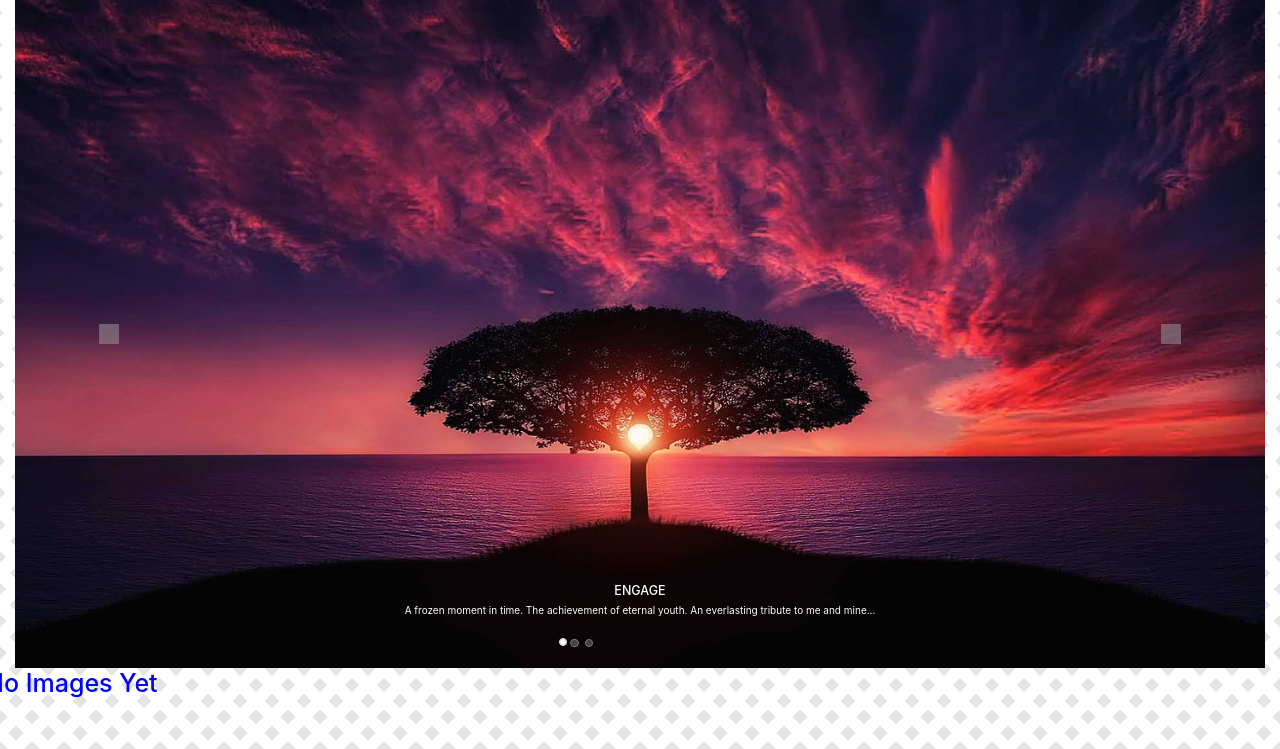
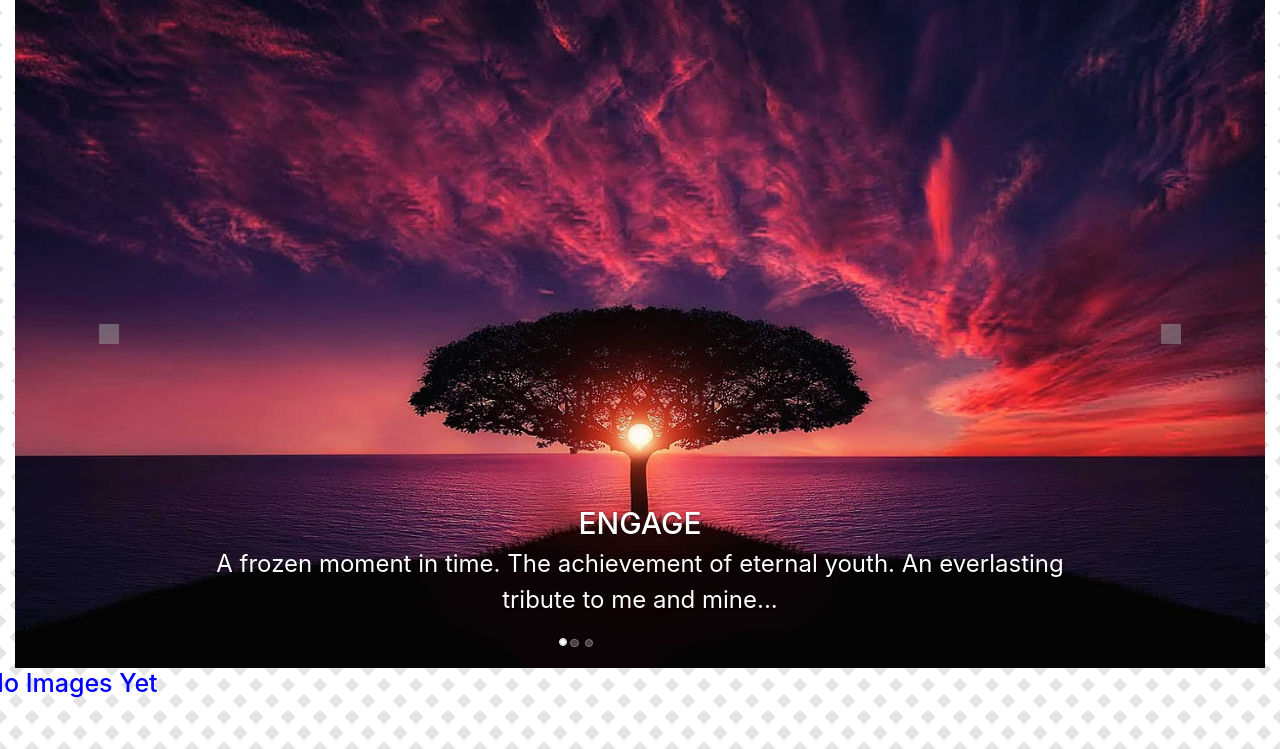
Before and after one commit to Omtatah/Album, a Django app: page / in a window 1280 px wide. Shown: the part 51-800 px from the top of the page. Run offline with Django 3.2, Linux system fonts and the light colour scheme; data that the repository does not hold is empty; some libraries are stand-ins or nearby versions; some web fonts are replaced; grey boxes are pictures that could not be loaded.

Commit message:
add some styles

```diff
--- a/PHOTOS/templates/PHOTOS/index.html
+++ b/PHOTOS/templates/PHOTOS/index.html
@@ -15,22 +15,22 @@
                 <div class="carousel-item active">
                   <img style='height:669px; width: 1300px' src="media/images/tree10.jpg" class="d-block w-100" alt="...">
                   <div class="carousel-caption d-none d-md-block">
-                    <h5>ENGAGE</h5>
-                    <p>A frozen moment in time. The achievement of eternal youth. An everlasting tribute to me and mine...</p>
+                    <h5 class='bigr'>ENGAGE</h5>
+                    <p class='big'>A frozen moment in time. The achievement of eternal youth. An everlasting tribute to me and mine...</p>
                   </div>
                 </div>
                 <div class="carousel-item">
                   <img style='height:669px; width: 1300px' src="media/images/notepad-3297994_1920.jpg" class="d-block w-100" alt="...">
-                  <div class="carousel-caption d-none d-md-block">
-                    <h5>EXPLORE</h5>
-                    <p>I came, I saw and despite all odds, I conqured. Now I rain supreme, crowned by this eternal ball of flame against the ink dark of dusk. None is yet to reach my grace...</p>
+                  <div id = 'blackie'class="carousel-caption d-none d-md-block">
+                    <h5 class='bigr'>EXPLORE</h5>
+                    <p class='big'>I came, I saw and despite all odds, I conqured. Now I rain supreme, crowned by this eternal ball of flame against the ink dark of dusk. None is yet to reach my grace...</p>
                   </div>
                 </div>
                 <div class="carousel-item">
                   <img style='height:669px; width: 1300px' src="media/images/vienna-2989785_1920.jpg" class="d-block w-100" alt="...">
                   <div class="carousel-caption d-none d-md-block">
-                    <h5>RELIVE</h5>
-                    <p>An ancient time teller defies life in this digital matrix it finds itself trapped in. Still, it offers no emotion. It remains gracious as if in full acceptance of it fate. Indeed, t'is the epitome of all that's bold and beautiful...</p>
+                    <h5 class='bigr'>RELIVE</h5>
+                    <p class='big'>An ancient time teller defies life in this digital matrix it finds itself trapped in. Still, it offers no emotion. It remains gracious as if in full acceptance of it fate. Indeed, t'is the epitome of all that's bold and beautiful...</p>
                   </div>
                 </div>
               </div>
@@ -165,5 +165,15 @@
 
     </div>
 </div>
-
+<style>
+    #blackie{
+        color:black;
+    }
+    .bigr{
+        font-size: 30px;
+    }
+    .big{
+        font-size: 24px;
+    }
+</style>
 {% endblock %}
```
